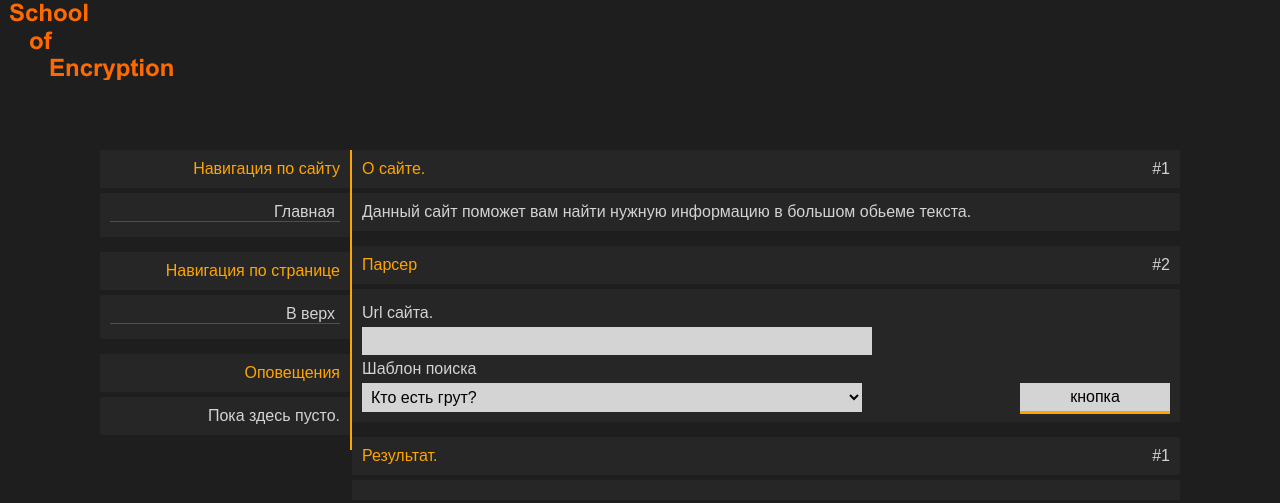
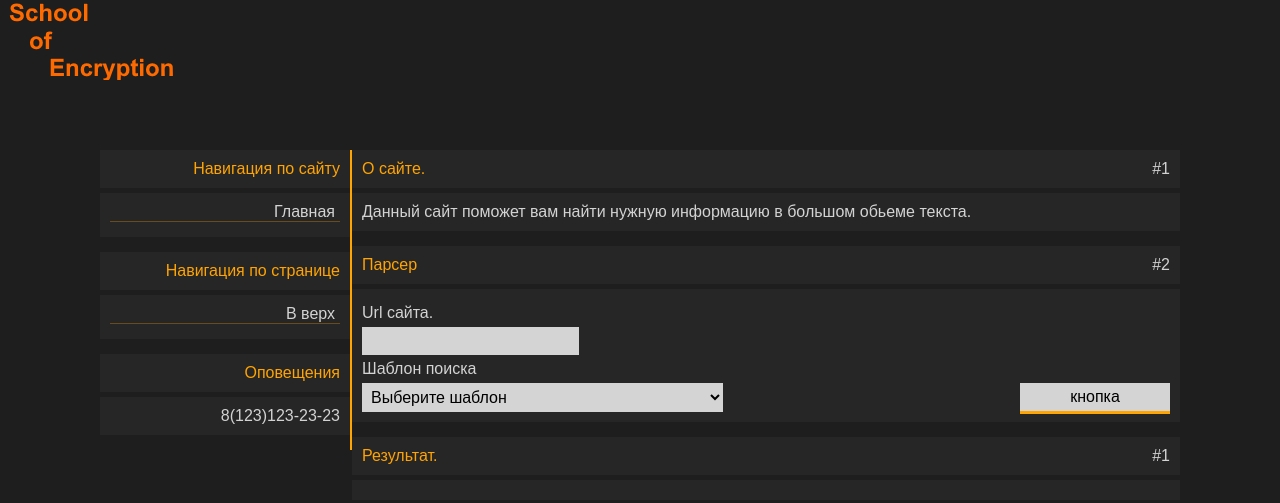
Before and after one commit to ilyaskoropad/Proj, a PHP site: page / in a window 1280 px wide. Shown: the top 503 px of the page. Run offline with PHP 8.4, Linux system fonts and the light colour scheme.

Commit message:
Начало с Леонардо Ди Каприо

```diff
--- a/PHP/Proj 4/CSS/Style.css
+++ b/PHP/Proj 4/CSS/G_Style.css
@@ -81,7 +81,8 @@ Li
 
 .Type_Text
 {
-	min-width: 500px;
+	margin-left: 0;
+	margin-right: 0;
 	font-size: 1em;
 	border: 0;
 	background-color: rgba(255, 255, 255, 0.8);
@@ -89,6 +90,8 @@ Li
 }
 .Type_Text_Area
 {
+	margin-left: 0;
+	margin-right: 0;
 	font-size: 1em;
 	border: 0;
 	background-color: rgba(255, 255, 255, 0.8);
--- a/PHP/Proj 4/PHP/Parser.php
+++ b/PHP/Proj 4/PHP/Parser.php
@@ -1,11 +1,47 @@
 <?php
-	if(isset($_POST['url']))
+	if(isset($_POST['_URL']))
 	{
-
-		$url = $_POST['url'];
+		$url = $_POST['_URL'];
 		$url = iconv("UTF-8","windows-1251",$url);
 
 		$html = file_get_contents($url);
-		echo $html;
+
+		if($_POST['_Pattern'] == 1)
+		{
+			$pattern = "/[A-Z][a-z]{5,}/";
+		}
+		if($_POST['_Pattern'] == 2)
+		{
+			$pattern = "/[8]\([0-9]{3}\)[0-9]{3}\-[0-9]{2}\-[0-9]{2}/";
+		}
+		if($_POST['_Pattern'] == 3)
+		{
+			$pattern = "/[А-Я][а-я]+\s[А-Я][а-я]+\s[А-Я][а-я]+/u";
+		}
+		if($_POST['_Pattern'] == 4)
+		{
+			$pattern = "/[0-9]{2}.[0-9]{2}.[0-9]{2|4}/";
+		}
+		if($_POST['_Pattern'] == 5)
+		{
+			$pattern = "/^[0-9]{6}$/";
+		}
+		if($_POST['_Pattern'] == 6)
+		{
+			$pattern = "/(\w+@[a-zA-Z_]+?\.[a-zA-Z]{2,6})/";
+		}
+
+		$result_index = preg_match_all($pattern, $html, $result, PREG_PATTERN_ORDER);
+		if($result_index == 0)
+		{
+			echo "Извините, но на сайте ничего не найдено";
+		}
+		else
+		{
+			for($i = 0; $i < $result_index; $i++)
+			{
+				echo "<Div style=\"width:100%;\">".$i." ".@$result[0][$i]."</Div>";
+			}
+		}
 	}
 ?>
--- a/PHP/Proj 4/index.php
+++ b/PHP/Proj 4/index.php
@@ -3,7 +3,7 @@
     <Head>
     <Title>Шифры</Title>
         <Meta charset="utf-8">
-        <Link rel="stylesheet" type="text/css" href="CSS/Style.css">
+        <Link rel="stylesheet" type="text/css" href="CSS/G_Style.css">
     </Head>
 <Body>
 	<Div class="Logo"><A name="0" class="Bookmark"></A>
@@ -27,7 +27,7 @@
 
 		<Div class="Block_Head">Оповещения</Div>
 		<Div class="Block_Body">
-			Пока здесь пусто.
+			8(123)123-23-23
 		</Div>
 	</Div>
 
@@ -39,23 +39,30 @@
 
 		<Div class="Block_Head">Парсер<A name="2" class="Bookmark">#2</A></Div>
 		<Div class="Block_Body">
-			<Form action="PHP/Parser.php">
+			<Form method="post" >
 			<P class="P_Null">Url сайта.</P>
-			<Input type="text" name="_URL" class="Type_Text"></Input>
+			<Input type="text" name="_URL" reqyred class="Type_Text"></Input>
 
 			<P class="P_Null">Шаблон поиска</P>
-			<select class="Type_Text" reqyred name="_Pattern">
-				<option disabled>Выберите сектретный вопрос</option>
-				<option value="1">Кто есть грут?</option>
-				<option value="2">Кто любит сыр?</option>
-				<option value="2">Когда нужно писать код?</option>
+			<select class="Type_Text"  name="_Pattern">
+				<option>Выберите шаблон</option>
+				<option value="1">Английские слова</option>
+				<option value="2">Помер телефона шаблон 8(ХХХ)ХХХ-ХХ-ХХ</option>
+				<option value="3">ФИО</option>
+				<option value="4">Дата</option>
+				<option value="5">Почтовый индекс</option>
+				<option value="6">NULL</option>
+				<option value="7">NULL</option>
+				<option value="8">NULL</option>
+				<option value="9">NULL</option>
+				<option value="10">NULL</option>
 			</select>
 			<Input type="submit" value="кнопка" class="Type_Button" />
 		</Div>
 
 		<Div class="Block_Head">Результат.<A name="1" class="Bookmark">#1</A></Div>
 		<Div class="Block_Body">
-
+			<?php require('PHP/Parser.php'); ?>
 		</Div>
 
 		<Div class="Clear"></Div>
```
